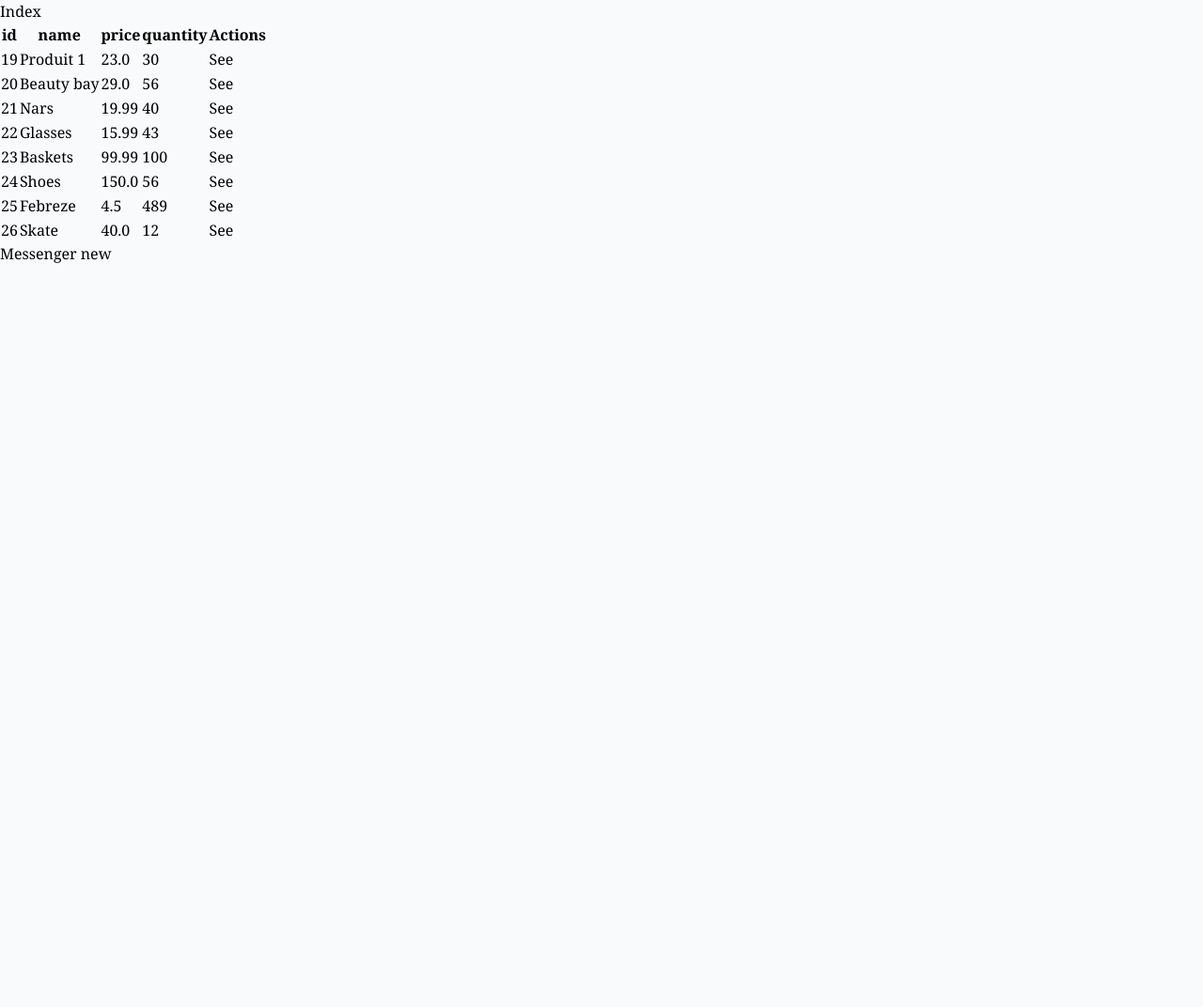
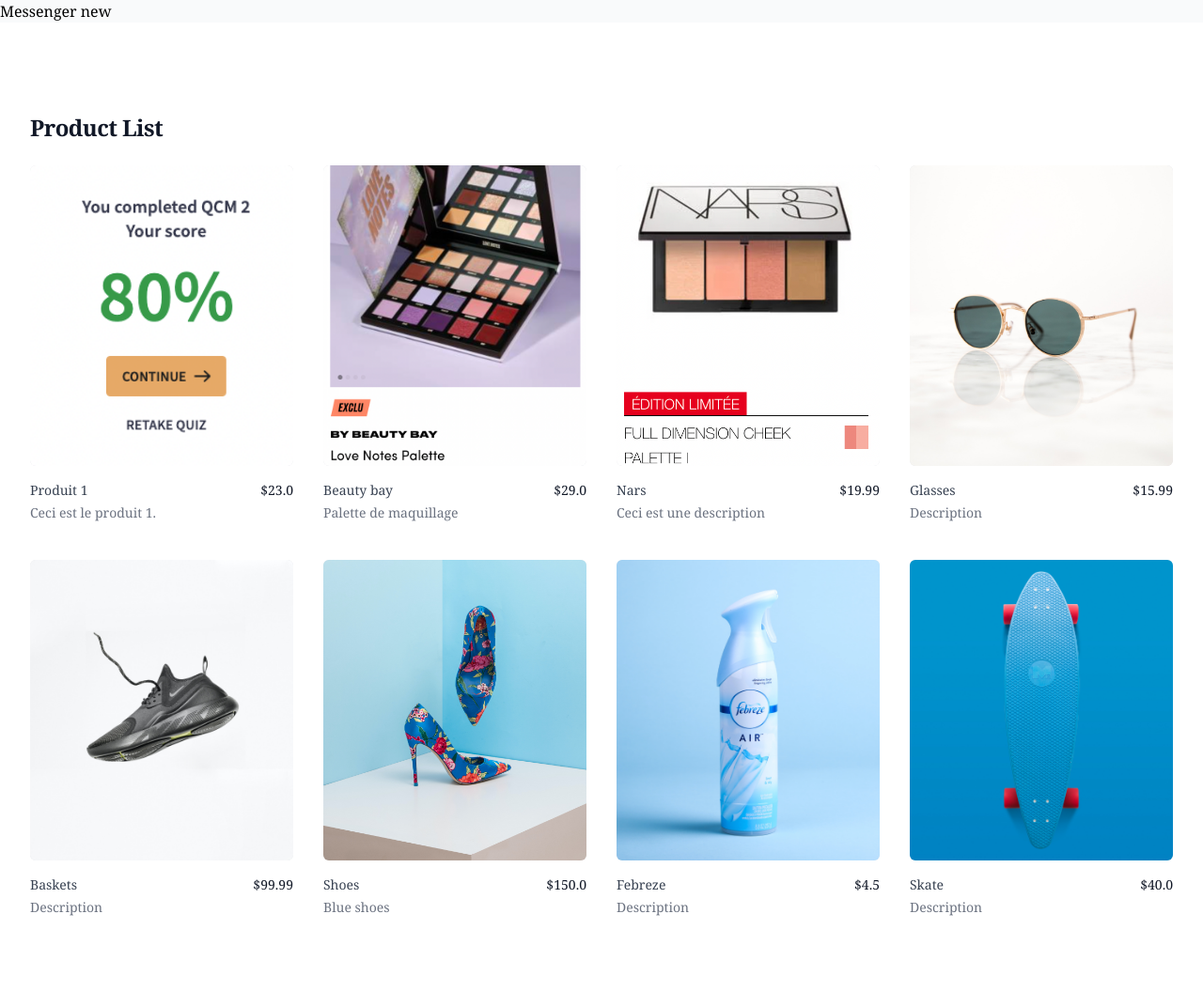
Before and after one commit to Lainocs/DJANGO-shopifraude, a Django app: page / in a window 1280 px wide. Shown: the whole page at 94% size. Before the commit the page ends 280 px from the top, so only its background shows below. Run offline with Django 4.2, Linux system fonts and the light colour scheme; data comes from the database, SQL or seed files in the repository; both versions use the stored data as it was after the commit; some libraries are stand-ins or nearby versions.

Commit message:
:art: Add product list style

```diff
--- a/shop/models.py
+++ b/shop/models.py
@@ -4,7 +4,7 @@
     title = models.CharField(max_length=100)
     image = models.ImageField(upload_to='images/',)
     description = models.TextField()
-    price = models.IntegerField()
+    price = models.FloatField()
     quantity = models.IntegerField()
     def __str__(self):
         return self.title
--- a/shop/templates/shop/index.html
+++ b/shop/templates/shop/index.html
@@ -1,37 +1,42 @@
 {% extends "base.html"%}
 
 {% block content %}
-<h1>Index</h1>
+<a href="">Messenger</a>
+<a href="/create">new</a>
 
-<table>
-    <tr>
-        <th>id</th>
-        <th>name</th>
-        <th>price</th>
-        <th>quantity</th>
-        <th>Actions</th>
-    <tr>
+<div class="bg-white">
+    <div class="max-w-2xl mx-auto py-16 px-4 sm:py-24 sm:px-6 lg:max-w-7xl lg:px-8">
+      <h2 class="text-2xl font-extrabold tracking-tight text-gray-900">Product List</h2>
 
-    {% if articles %}
-        {% for article in articles %}
-        <tr>
-            <td>{{ article.id }}</td>
-            <td>{{ article.title }}</td>
-            <td>{{ article.price }}</td>
-            <td>{{ article.quantity }}</td>
-            <td>
-                <a href="/{{article.id}}">See</a>
-                <!-- <a href="/{{article.id}}/edit">Edit</a> | -->
-            </td>
-        </tr>
-        {% endfor %}
-    {% else %}
+      <div class="mt-6 grid grid-cols-1 gap-y-10 gap-x-6 sm:grid-cols-2 lg:grid-cols-4 xl:gap-x-8">
+        {% if articles %}
+            {% for article in articles %}
+            <div class="group relative">
+            <div class="w-full min-h-80 bg-gray-200 aspect-w-1 aspect-h-1 rounded-md overflow-hidden group-hover:opacity-75 lg:h-80 lg:aspect-none">
+                <img src="{{article.image.url}}" alt="Front of men&#039;s Basic Tee in black." class="w-full h-full object-center object-cover lg:w-full lg:h-full">
+            </div>
+            <div class="mt-4 flex justify-between">
+                <div>
+                <h3 class="text-sm text-gray-700">
+                    <a href="/{{article.id}}">
+                    <span aria-hidden="true" class="absolute inset-0"></span>
+                    {{ article.title }}
+                    </a>
+                </h3>
+                <p class="mt-1 text-sm text-gray-500">{{ article.description }}</p>
+                </div>
+                <p class="text-sm font-medium text-gray-900">${{ article.price }}</p>
+            </div>
+            </div>
+            {% endfor %}
+        {% else %}
         <tr>
             <td colspan="5">No articles</td>
         </tr>
-    {% endif %}
-</table>
+        {% endif %}
 
-<a href="">Messenger</a>
-<a href="/create">new</a>
+        <!-- More products... -->
+      </div>
+    </div>
+</div>
 {% endblock %}
--- a/theme/static/css/dist/styles.css
+++ b/theme/static/css/dist/styles.css
@@ -639,47 +639,60 @@
   --tw-backdrop-sepia:  ;
 }
 
-.container {
-  width: 100%;
+.aspect-w-1 {
+  position: relative;
+  padding-bottom: calc(var(--tw-aspect-h) / var(--tw-aspect-w) * 100%);
+  --tw-aspect-w: 1;
 }
 
-@media (min-width: 640px) {
-  .container {
-    max-width: 640px;
-  }
+.aspect-w-1 > * {
+  position: absolute;
+  height: 100%;
+  width: 100%;
+  top: 0;
+  right: 0;
+  bottom: 0;
+  left: 0;
 }
 
-@media (min-width: 768px) {
-  .container {
-    max-width: 768px;
-  }
-}
-
-@media (min-width: 1024px) {
-  .container {
-    max-width: 1024px;
-  }
-}
-
-@media (min-width: 1280px) {
-  .container {
-    max-width: 1280px;
-  }
-}
-
-@media (min-width: 1536px) {
-  .container {
-    max-width: 1536px;
-  }
+.aspect-h-1 {
+  --tw-aspect-h: 1;
 }
 
 .static {
   position: static;
 }
 
+.absolute {
+  position: absolute;
+}
+
+.relative {
+  position: relative;
+}
+
+.inset-0 {
+  top: 0px;
+  right: 0px;
+  bottom: 0px;
+  left: 0px;
+}
+
 .mx-auto {
   margin-left: auto;
   margin-right: auto;
+}
+
+.mt-6 {
+  margin-top: 1.5rem;
+}
+
+.mt-4 {
+  margin-top: 1rem;
+}
+
+.mt-1 {
+  margin-top: 0.25rem;
 }
 
 .block {
@@ -694,16 +707,45 @@
   display: table;
 }
 
-.h-screen {
-  height: 100vh;
+.grid {
+  display: grid;
 }
 
-.items-center {
-  align-items: center;
+.h-full {
+  height: 100%;
 }
 
-.justify-center {
-  justify-content: center;
+.w-full {
+  width: 100%;
+}
+
+.max-w-2xl {
+  max-width: 42rem;
+}
+
+.grid-cols-1 {
+  grid-template-columns: repeat(1, minmax(0, 1fr));
+}
+
+.justify-between {
+  justify-content: space-between;
+}
+
+.gap-y-10 {
+  row-gap: 2.5rem;
+}
+
+.gap-x-6 {
+  -moz-column-gap: 1.5rem;
+       column-gap: 1.5rem;
+}
+
+.overflow-hidden {
+  overflow: hidden;
+}
+
+.rounded-md {
+  border-radius: 0.375rem;
 }
 
 .bg-gray-50 {
@@ -711,22 +753,56 @@
   background-color: rgb(249 250 251 / var(--tw-bg-opacity));
 }
 
-.bg-orange-400 {
+.bg-white {
   --tw-bg-opacity: 1;
-  background-color: rgb(251 146 60 / var(--tw-bg-opacity));
+  background-color: rgb(255 255 255 / var(--tw-bg-opacity));
+}
+
+.bg-gray-200 {
+  --tw-bg-opacity: 1;
+  background-color: rgb(229 231 235 / var(--tw-bg-opacity));
+}
+
+.object-cover {
+  -o-object-fit: cover;
+     object-fit: cover;
+}
+
+.object-center {
+  -o-object-position: center;
+     object-position: center;
+}
+
+.py-16 {
+  padding-top: 4rem;
+  padding-bottom: 4rem;
+}
+
+.px-4 {
+  padding-left: 1rem;
+  padding-right: 1rem;
 }
 
 .font-serif {
   font-family: ui-serif, Georgia, Cambria, "Times New Roman", Times, serif;
 }
 
-.font-mono {
-  font-family: ui-monospace, SFMono-Regular, Menlo, Monaco, Consolas, "Liberation Mono", "Courier New", monospace;
+.text-2xl {
+  font-size: 1.5rem;
+  line-height: 2rem;
 }
 
-.text-5xl {
-  font-size: 3rem;
-  line-height: 1;
+.text-sm {
+  font-size: 0.875rem;
+  line-height: 1.25rem;
+}
+
+.font-extrabold {
+  font-weight: 800;
+}
+
+.font-medium {
+  font-weight: 500;
 }
 
 .leading-normal {
@@ -736,3 +812,91 @@
 .tracking-normal {
   letter-spacing: 0em;
 }
+
+.tracking-tight {
+  letter-spacing: -0.025em;
+}
+
+.text-gray-900 {
+  --tw-text-opacity: 1;
+  color: rgb(17 24 39 / var(--tw-text-opacity));
+}
+
+.text-gray-700 {
+  --tw-text-opacity: 1;
+  color: rgb(55 65 81 / var(--tw-text-opacity));
+}
+
+.text-gray-500 {
+  --tw-text-opacity: 1;
+  color: rgb(107 114 128 / var(--tw-text-opacity));
+}
+
+.group:hover .group-hover\:opacity-75 {
+  opacity: 0.75;
+}
+
+@media (min-width: 640px) {
+  .sm\:grid-cols-2 {
+    grid-template-columns: repeat(2, minmax(0, 1fr));
+  }
+
+  .sm\:py-24 {
+    padding-top: 6rem;
+    padding-bottom: 6rem;
+  }
+
+  .sm\:px-6 {
+    padding-left: 1.5rem;
+    padding-right: 1.5rem;
+  }
+}
+
+@media (min-width: 1024px) {
+  .lg\:aspect-none {
+    position: static;
+    padding-bottom: 0;
+  }
+
+  .lg\:aspect-none > * {
+    position: static;
+    height: auto;
+    width: auto;
+    top: auto;
+    right: auto;
+    bottom: auto;
+    left: auto;
+  }
+
+  .lg\:h-80 {
+    height: 20rem;
+  }
+
+  .lg\:h-full {
+    height: 100%;
+  }
+
+  .lg\:w-full {
+    width: 100%;
+  }
+
+  .lg\:max-w-7xl {
+    max-width: 80rem;
+  }
+
+  .lg\:grid-cols-4 {
+    grid-template-columns: repeat(4, minmax(0, 1fr));
+  }
+
+  .lg\:px-8 {
+    padding-left: 2rem;
+    padding-right: 2rem;
+  }
+}
+
+@media (min-width: 1280px) {
+  .xl\:gap-x-8 {
+    -moz-column-gap: 2rem;
+         column-gap: 2rem;
+  }
+}
```
Also changed, not shown: db.sqlite3, medias/images/Capture_decran_2022-03-01_a_11.44.11_4f9sFWo.png (added), medias/images/beautyBay.png (added), medias/images/charlesdeluvio-1-nx1QR5dTE-unsplash.jpg (added), medias/images/giorgio-trovato-7bw3REiKLI0-unsplash.jpg (added), medias/images/imani-bahati-LxVxPA1LOVM-unsplash.jpg (added), medias/images/mike-meyers-LcZnOtKtOUc-unsplash.jpg (added), medias/images/mohammad-metri-E-0ON3VGrBc-unsplash.jpg (added), medias/images/nars.png (added), shop/migrations/0003_alter_article_image_alter_article_price.py (added).
